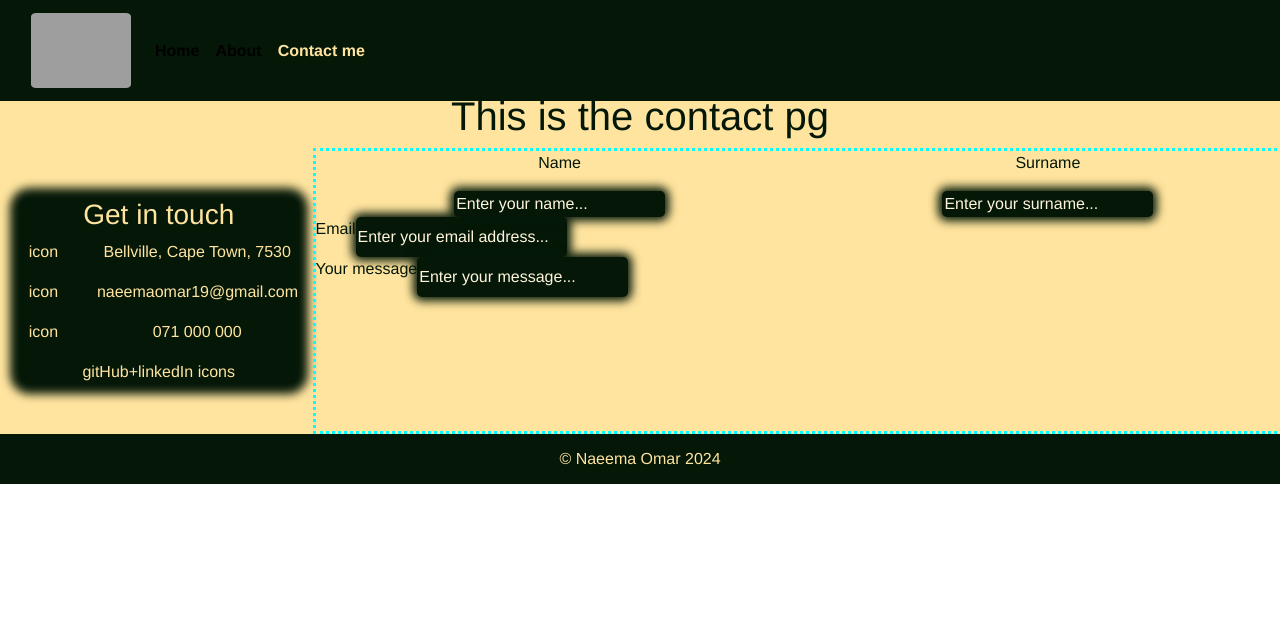
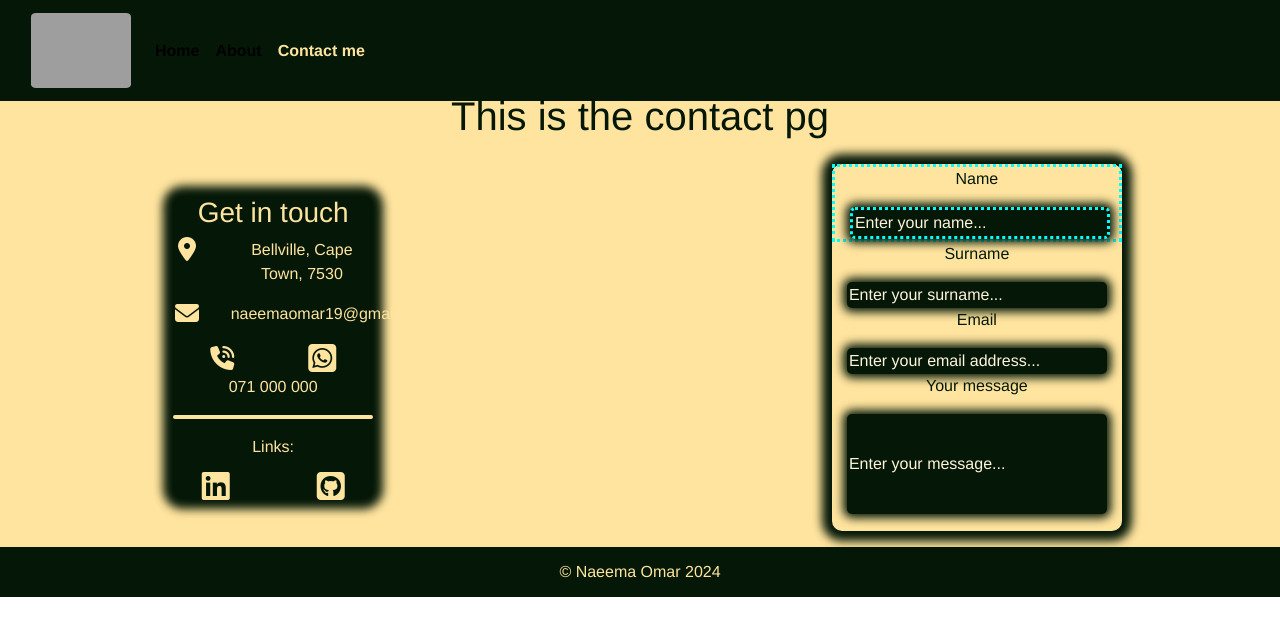
Before and after one commit to NaeemaOmar/the_portfolio, a Vue app: page /contact in a window 1280 px wide. Shown: the top 636 px of the page. Built offline with nearby package versions, Linux system fonts and the light colour scheme; grey boxes are pictures that could not be loaded.

Commit message:
contactPg edits

```diff
--- a/public/index.html
+++ b/public/index.html
@@ -5,6 +5,9 @@
     <meta http-equiv="X-UA-Compatible" content="IE=edge" />
     <meta name="viewport" content="width=device-width,initial-scale=1.0" />
     <link rel="icon" href="<%= BASE_URL %>favicon.ico" />
+    <!-- FONT AWESOME STARTS HERE -->
+    <script src="https://kit.fontawesome.com/7f8ec83244.js" crossorigin="anonymous"></script>
+    <!-- FONT AWESOME STARTS HERE -->
     <!-- BOOTSTRAP STARTS HERE -->
     <link rel="stylesheet" href="https://stackpath.bootstrapcdn.com/bootstrap/4.5.2/css/bootstrap.min.css">
     <!-- NEED THE 4.5.2 VER INSTEAD OF THE 5.0.2 VER -->
--- a/src/views/ContactView.vue
+++ b/src/views/ContactView.vue
@@ -1,58 +1,80 @@
 <template>
   <div>
     <h1>This is the contact pg</h1>
-    <div class="row">
-      <div class="col-3">
-        <div class="greenDiv">
+    <div class="row d-flex justify-content-around">
+      <!-- GREEN DIV starts here -->
+      <div class="col-12 col-sm-3">
+        <div class="greenDiv my-5">
           <h3>Get in touch</h3>
           <div class="row">
-            <div class="col-3">
-              <p class="mx-auto">icon</p>
-            </div>
-            <div class="col-9">
+            <div class="col-12 col-sm-3">
+              <i class="fa-solid fa-location-dot fa-xl iconStyling"></i>
+              </div>
+            <div class="col-12 col-sm-9">
               <p>Bellville, Cape Town, 7530</p>
             </div>
           </div>
           <div class="row">
-            <div class="col-3">
-              <p class="mx-auto">icon</p>
-            </div>
-            <div class="col-9">
+            <div class="col-12 col-sm-3">
+              <i class="fa-solid fa-envelope fa-xl iconStyling"></i>
+              </div>
+            <div class="col-12 col-sm-9">
               <p>naeemaomar19@gmail.com</p>
             </div>
           </div>
-          <div class="row">
-            <div class="col-3">
-              <p class="mx-auto">icon</p>
-            </div>
-            <div class="col-9">
+          <div class="row mt-3">
+            <div class="col-12 d-flex justify-content-around">
+              <i class="fa-solid fa-phone-volume fa-xl iconStyling"></i>
+              <i class="fa-brands fa-square-whatsapp fa-2xl iconStyling"></i>
+              <!-- <i class="fa-brands fa-whatsapp fa-xl"></i>           -->
+              </div>
+          </div>
+          <div class="row mt-3">
+            <div class="col-12">
               <p>071 000 000</p>
             </div>
           </div>
+          <div class="line"></div>
+          <p class="mt-3">Links:</p>
           <div class="row">
-            <div class="col-12">gitHub+linkedIn icons</div>
+            <div class="col-12 col-sm-6 d-flex justify-content-around">
+              <a href="/">
+                <i class="fa-brands fa-linkedin fa-2xl iconStyling"></i>
+              </a>
+            </div>
+            <div class="col-12 col-sm-6 d-flex justify-content-around">
+              <a href="/about">
+                <i class="fa-brands fa-square-github fa-2xl iconStyling"></i>
+              </a>
+            </div>
+
           </div>
         </div>
       </div>
-      <div class="col-9 testBorder">
+      <!-- FORM DIV starts here -->
+      <div class="col-12 col-sm-9 formDiv my-3 boxShadow">
         <div class="theForm">
             <div class="row">
-                <div class="col-6">
+                <div class="col-12 testBorder">
                     <p>Name</p>
-                    <input type="text" placeholder="Enter your name...">
+                    <input type="text" class="testBorder" placeholder="Enter your name...">
                 </div>
-                <div class="col-6">
+                <div class="col-12">
                     <p>Surname</p>
                     <input type="text" placeholder="Enter your surname...">
                 </div>
             </div>
             <div class="row">
+              <div class="col-12">
                 <p>Email</p>
-                <input type="text" placeholder="Enter your email address...">
+                <input type="text" class="emailInput" placeholder="Enter your email address...">
+              </div>
             </div>
             <div class="row">
+              <div class="col-12">
                 <p>Your message</p>
-                <input type="text" placeholder="Enter your message...">
+                <input type="text" class="msgBox" placeholder="Enter your message...">
+              </div>
             </div>
         </div>
       </div>
@@ -62,27 +84,60 @@
 
 <style>
 .greenDiv {
+  width: 200px;
   background-color: var(--mainDarkGreen);
   color: var(--mainCream);
   border-radius: 10px;
   box-shadow: 0px 0px 10px 10px var(--mainDarkGreen);
-  margin-block: 50px;
-  margin-inline-start: 20px;
+  /* margin-block: 50px; */
+  /* margin-inline-start: 20px; */
+  /* NOTE: the margins mess w/ responsivity */
   /* width: 35%;  */
   /*ALTERNATIVELY: use row w/ col-4 vs col-8. col-4 will have a green div w/ a margin 20px allround*/
   /* UPDATE: defs need to use row otherwise i'll need to use grids to get the stuff in 1 line */
 }
 
+.boxShadow{
+  box-shadow: 0px 0px 10px 10px var(--mainDarkGreen);
+  /* use the full row boxShadow as an effect in the home/about page(s) */
+  border-radius: 10px;
+}
+
+.line{
+  border: solid;
+  border-color: var(--mainCream);
+  border-radius: 2px;
+  border-width: 2px;
+}
+
 input{
+  width: 260px;
     border-radius: 5px;
     border: none;
     background-color: var(--mainDarkGreen);
     box-shadow: 0px 0px 10px 4px var(--mainDarkGreen);
 }
 
+.emailInput{
+  width: 260px;
+}
+
 ::placeholder{
     color: var(--lightenedCream);
 }
 
+.iconStyling{
+  color: var(--mainCream);
+  /* background-color: var(--mainCream); */
+}
+
+.msgBox{
+  height: 100px;
+  width: 260px;
+}
+
+.formDiv{
+  max-width: 290px;
+}
 
 </style>
```
Also changed, not shown: 1 other file (tests, documents, lock files or other folders).
